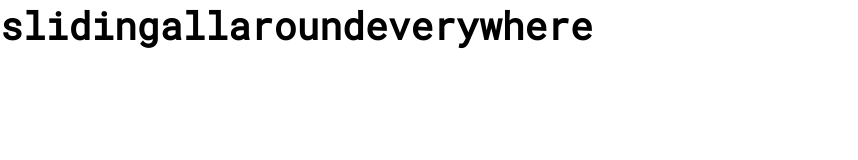
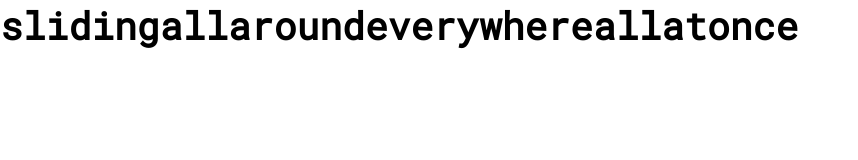
Before and after one commit to jos3ph-m/Sliding-Around, a plain HTML site: page index.html in a window 1280 px wide. Shown: the whole page, without its empty margins (0-858 px from the left). Drawn offline with nearby package versions, Linux system fonts and the light colour scheme.

Commit message:
More h1s

```diff
--- a/index.html
+++ b/index.html
@@ -13,6 +13,9 @@
       <h1 class="all">all</h1>
       <h1 class="around">around</h1>
       <h1 class="everywhere">everywhere</h1>
+      <h1 class="all">all</h1>
+      <h1 class="at">at</h1>
+      <h1 class="once">once</h1>
     </div>
     <script src="https://cdnjs.cloudflare.com/ajax/libs/gsap/3.5.1/gsap.min.js"></script>
     <script src="https://unpkg.com/@barba/core"></script>
```
